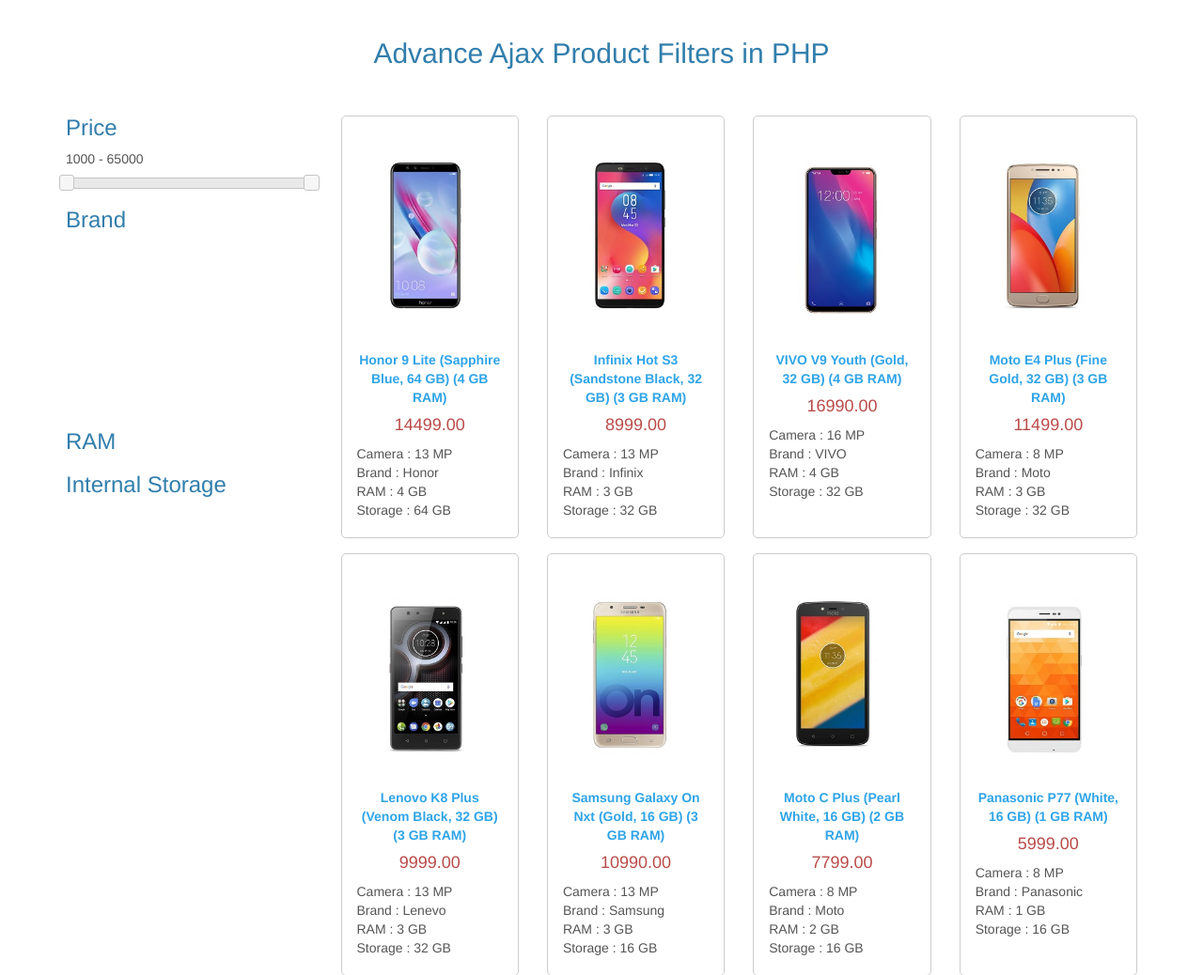
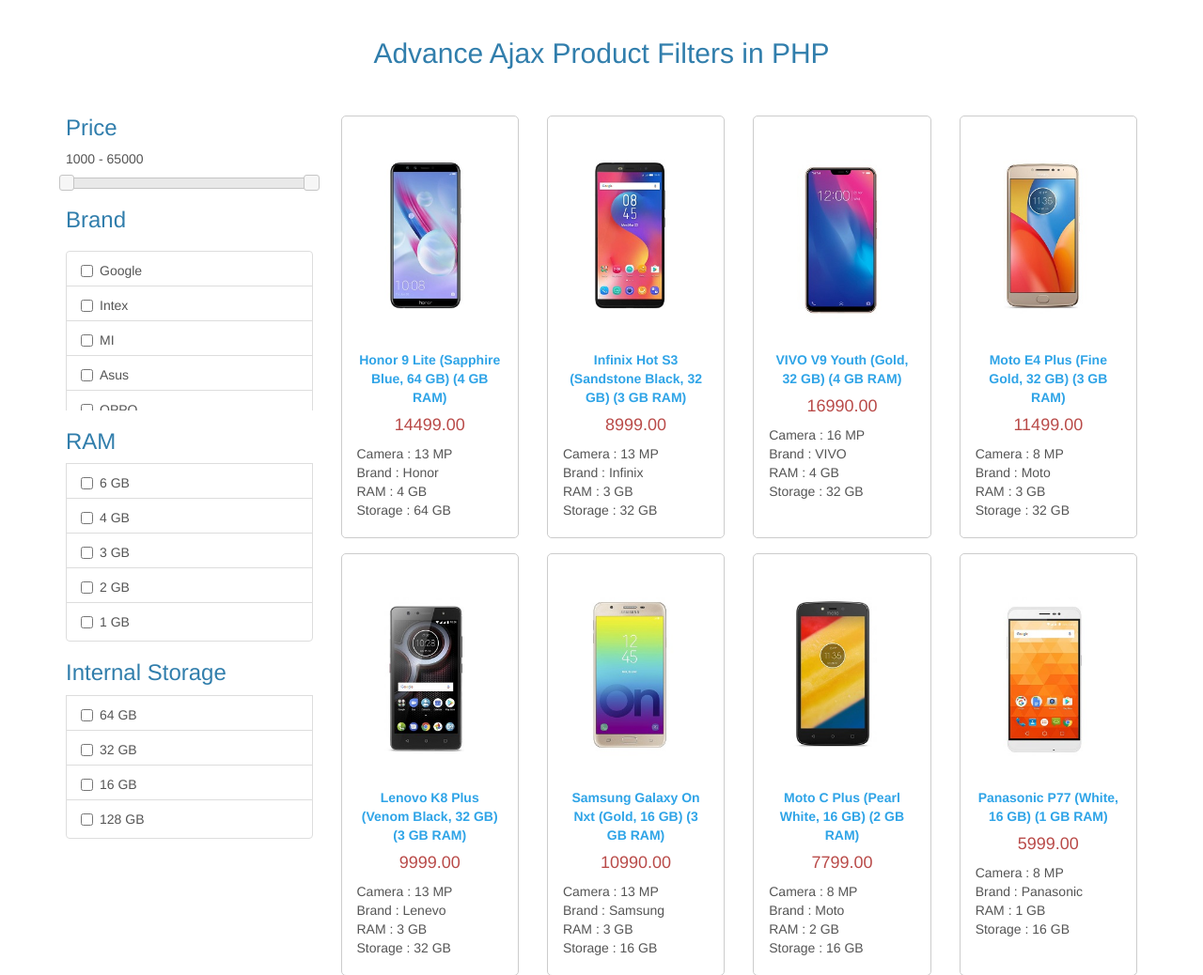
Before and after one commit to JaskaranSingh4704/php-advance-product-filter-ajax, a PHP site: page / in a window 1280 px wide. Shown: the top 1038 px of the page at 94% size. Run offline with PHP 8.4, Linux system fonts and the light colour scheme; data comes from the database, SQL or seed files in the repository; data that the repository does not hold is empty.

Commit message:
fixed getting filter issued

```diff
--- a/index.php
+++ b/index.php
@@ -48,7 +48,7 @@
                     <div style="height: 180px; overflow-y: auto; overflow-x: hidden;">
 					<?php
 
-                    $query = "SELECT DISTINCT(product_brand) FROM product WHERE product_status = '1' ORDER BY product_id DESC";
+                    $query = "SELECT DISTINCT(product_brand) FROM products WHERE product_status = '1' ORDER BY product_id DESC";
                     $statement = $connect->prepare($query);
                     $statement->execute();
                     $result = $statement->fetchAll();
@@ -70,7 +70,7 @@
                     <?php
 
                     $query = "
-                    SELECT DISTINCT(product_ram) FROM product WHERE product_status = '1' ORDER BY product_ram DESC
+                    SELECT DISTINCT(product_ram) FROM products WHERE product_status = '1' ORDER BY product_ram DESC
                     ";
                     $statement = $connect->prepare($query);
                     $statement->execute();
@@ -91,7 +91,7 @@
 					<h3>Internal Storage</h3>
 					<?php
                     $query = "
-                    SELECT DISTINCT(product_storage) FROM product WHERE product_status = '1' ORDER BY product_storage DESC
+                    SELECT DISTINCT(product_storage) FROM products WHERE product_status = '1' ORDER BY product_storage DESC
                     ";
                     $statement = $connect->prepare($query);
                     $statement->execute();
```
